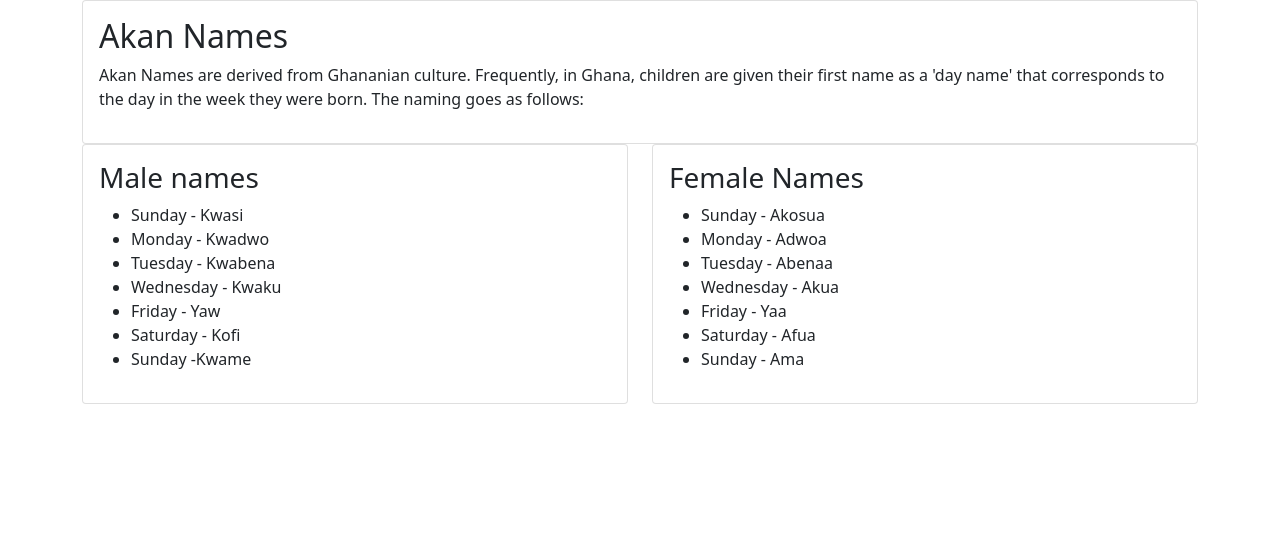
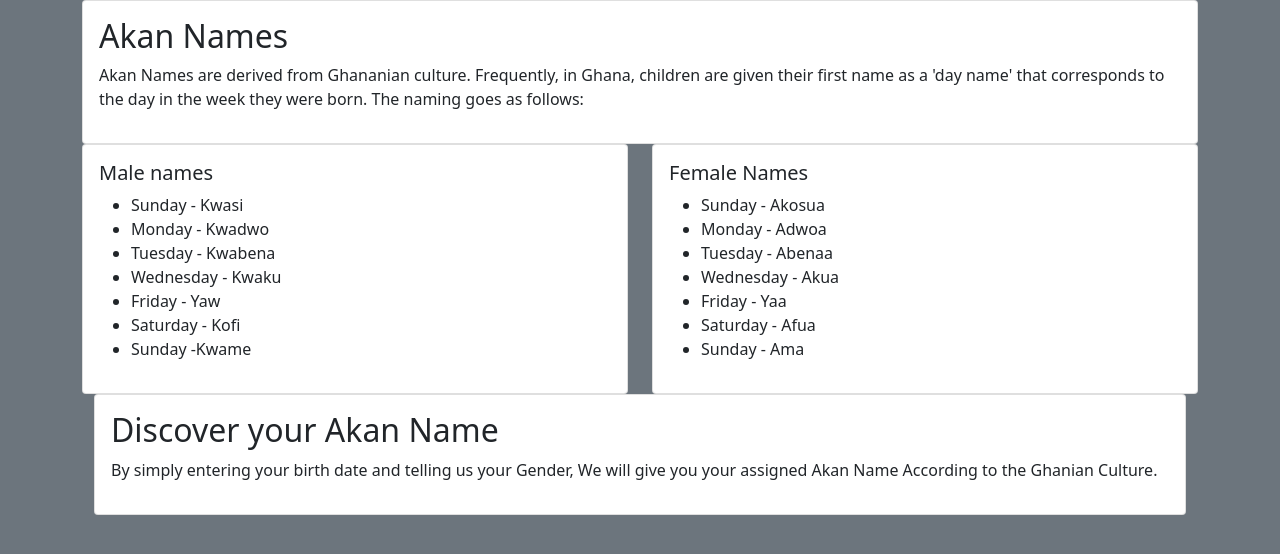
Before and after one commit to deepeters/akan-names, a plain HTML site: page index.html in a window 1280 px wide. Drawn offline with Linux system fonts and the light colour scheme.

Commit message:
This commit adds colour to the background of the page

```diff
--- a/index.html
+++ b/index.html
@@ -8,7 +8,7 @@
     <link href="css/bootstrap.css" rel="stylesheet" type="text/css">
     <link href="css/styles.css" rel="stylesheet" type="text/css">
 </head>
-<body>
+<body class="bg-secondary">
     <div class="container">
         <div class = "row">
             <div class ="jumbotron">
@@ -32,7 +32,7 @@
             <div class="jumbotron">
                 <div class = "card">
                     <div class = "card-body">
-                        <h3>Male names</h3>
+                        <h5>Male names</h5>
                         <ul>
                             <li>Sunday - Kwasi</li>
                             <li>Monday - Kwadwo</li>
@@ -50,7 +50,7 @@
             <div class="well">
                 <div class = "card">
                     <div class = "card-body">
-                        <h3>Female Names</h3>
+                        <h5>Female Names</h5>
                         <ul>
                             <li>Sunday - Akosua</li>
                             <li>Monday - Adwoa</li>
@@ -65,5 +65,20 @@
             </div>
           </div>
         </div>
+        <div class="container">
+            <div class = "row">
+                <div class ="jumbotron">
+                    <div class = "card">
+                        <div class = "card-body">
+                            <h2>Discover your Akan Name</h2>
+                            <p>
+                               By simply entering your birth date and telling us your Gender, We will give you your assigned Akan Name
+                               According to the Ghanian Culture.
+                            </p>
+                        </div>
+                    </div>
+                </div>
+            </div>
+        </div>
 </body>
 </html>
```
